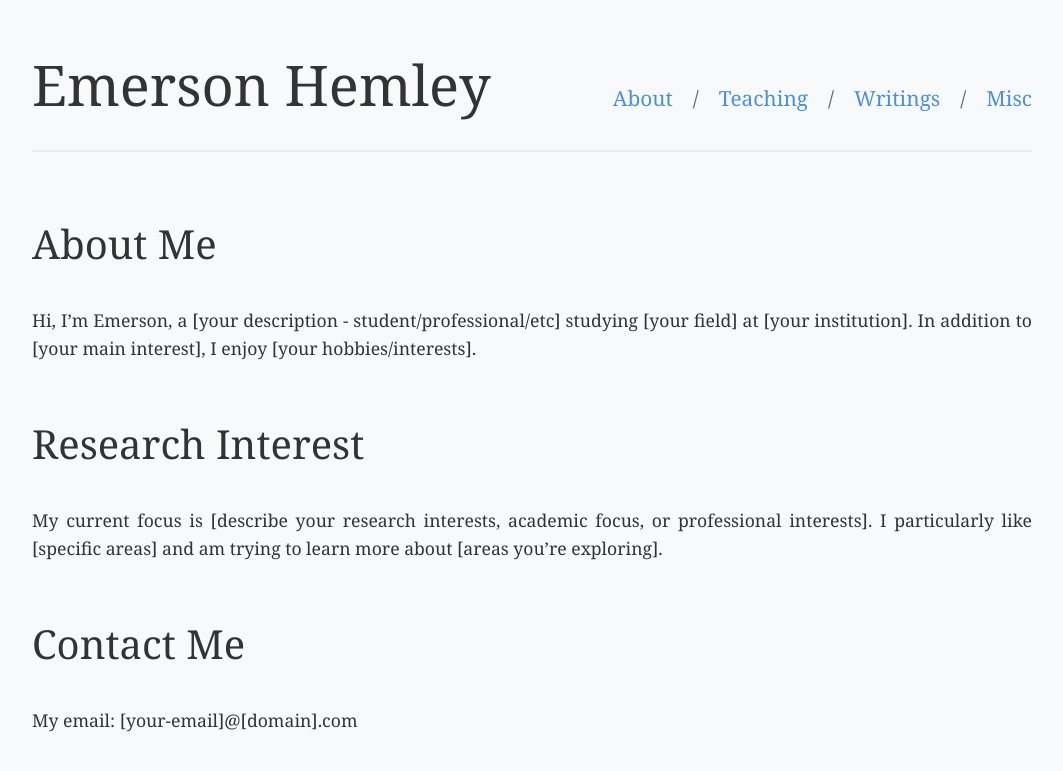
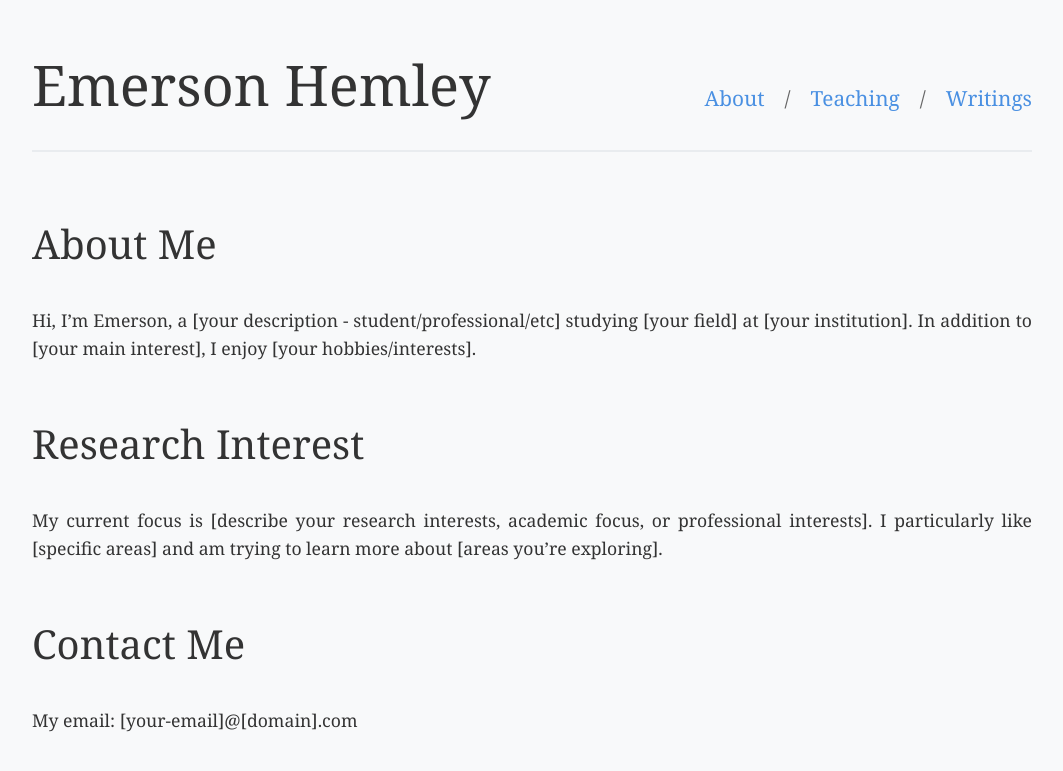
Before and after one commit to ehemley/my-website, a Jekyll site: the page built from index.md, in a window 1280 px wide. Shown: the top 771 px of the page, without its empty margins (108-1171 px from the left). Built offline with Jekyll 4.4.1, drawn with Linux system fonts in a browser that asks for light colours.

Commit message:
remove misc

```diff
--- a/_layouts/default.html
+++ b/_layouts/default.html
@@ -14,8 +14,6 @@
       <a href="{{ site.baseurl }}/teaching.html">Teaching</a>
       <span class="separator">/</span>
       <a href="{{ site.baseurl }}/writings.html">Writings</a>
-      <span class="separator">/</span>
-      <a href="{{ site.baseurl }}/misc.html">Misc</a>
     </nav>
   </div>
 
```
Also changed, not shown: 8 other files.
